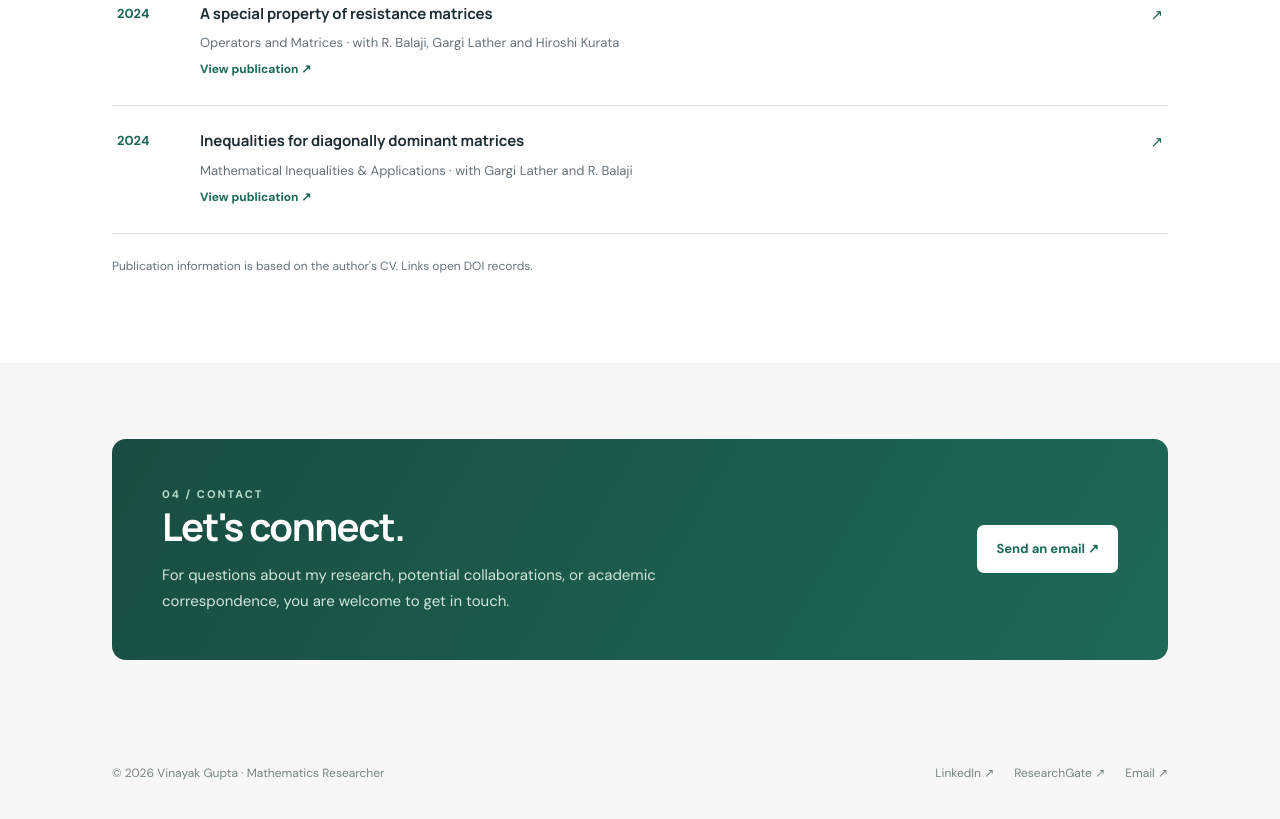
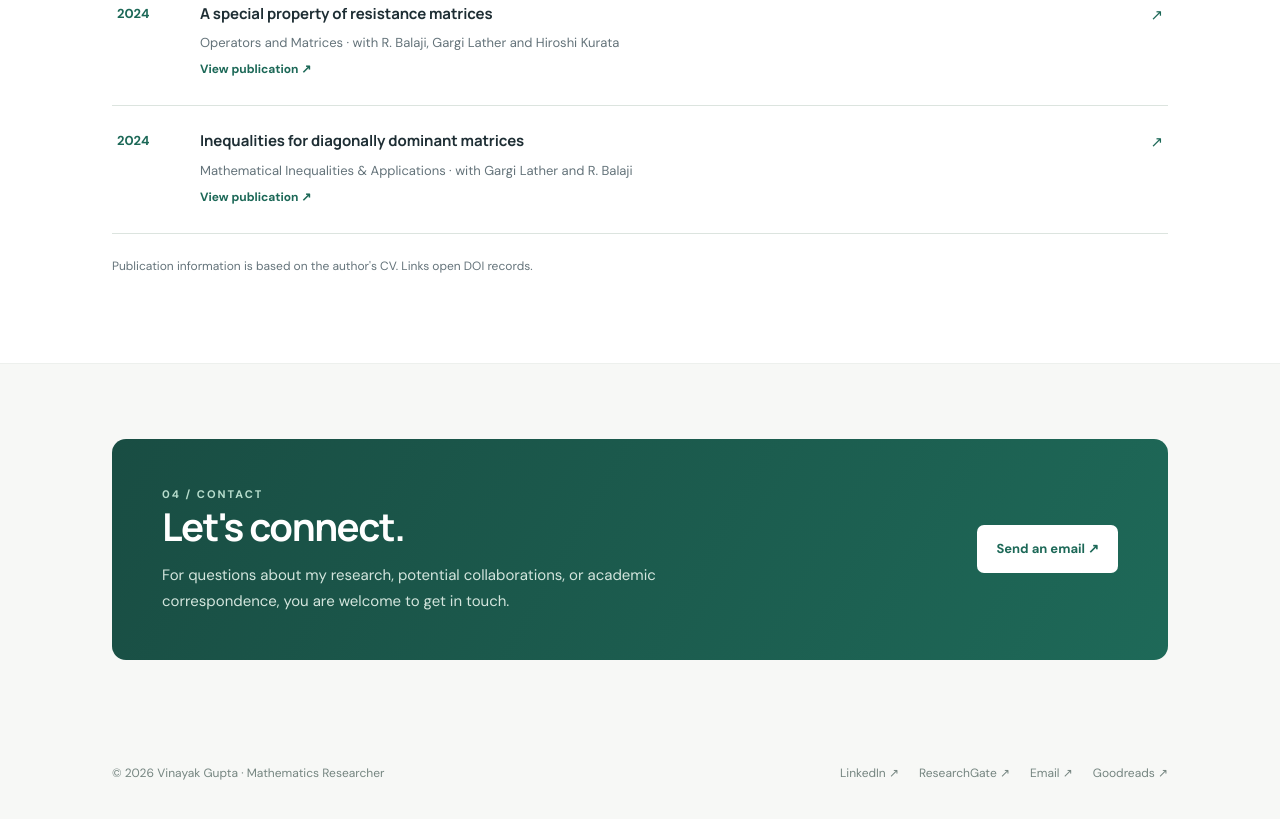
Before and after one commit to vinayakgupta1729v-tech/vinayakgupta1729v-tech.github.io, a plain HTML site: page index.html in a window 1280 px wide. Shown: the part 3061-3880 px from the top of the page. Drawn offline with Linux system fonts and the light colour scheme.

Commit message:
Add Goodreads profile link to website footer

```diff
--- a/index.html
+++ b/index.html
@@ -38,6 +38,6 @@ section{padding:75px 0}section.alt{background:#fff;border-top:1px solid #edf0ed;
 <article class="pub" data-year="2024"><span class="pubyear">2024</span><div><h3>Inequalities for diagonally dominant matrices</h3><div class="journal">Mathematical Inequalities &amp; Applications · with Gargi Lather and R. Balaji</div><a class="doi" href="https://doi.org/10.7153/mia-2024-27-44" target="_blank" rel="noopener">View publication ↗</a></div><span class="arrow">↗</span></article>
 </div><p style="font-size:12px;color:var(--muted);margin-top:22px">Publication information is based on the author's CV. Links open DOI records.</p></div></section>
 <section id="contact"><div class="wrap"><div class="contactpanel"><div><div style="font-size:11px;letter-spacing:2px;color:#b7ddcd;font-weight:800;text-transform:uppercase">04 / Contact</div><h2>Let's connect.</h2><p>For questions about my research, potential collaborations, or academic correspondence, you are welcome to get in touch.</p></div><a href="mailto:vinayakgupta1729v@gmail.com" class="btn">Send an email ↗</a></div></div></section>
-</main><footer><div class="wrap footinner"><span>© <span id="year">2026</span> Vinayak Gupta · Mathematics Researcher</span><div class="footlinks"><a href="https://www.linkedin.com/in/vinayak-gupta-290b10216" target="_blank" rel="noopener">LinkedIn ↗</a><a href="https://www.researchgate.net/profile/Vinayak-Gupta-21" target="_blank" rel="noopener">ResearchGate ↗</a><a href="mailto:vinayakgupta1729v@gmail.com">Email ↗</a></div></div></footer>
+</main><footer><div class="wrap footinner"><span>© <span id="year">2026</span> Vinayak Gupta · Mathematics Researcher</span><div class="footlinks"><a href="https://www.linkedin.com/in/vinayak-gupta-290b10216" target="_blank" rel="noopener">LinkedIn ↗</a><a href="https://www.researchgate.net/profile/Vinayak-Gupta-21" target="_blank" rel="noopener">ResearchGate ↗</a><a href="mailto:vinayakgupta1729v@gmail.com">Email ↗</a><a href="https://www.goodreads.com/review/list/156611655?ref=nav_mybooks" target="_blank" rel="noopener noreferrer">Goodreads ↗</a></div></div></footer>
 <script>document.querySelectorAll('.filter').forEach(button=>button.addEventListener('click',()=>{const chosen=button.dataset.year;document.querySelectorAll('.filter').forEach(b=>b.setAttribute('aria-pressed',String(b===button)));document.querySelectorAll('.pub').forEach(p=>p.hidden=chosen!=='all'&&p.dataset.year!==chosen)}));document.getElementById('year').textContent=new Date().getFullYear();</script>
 </body></html>
```
